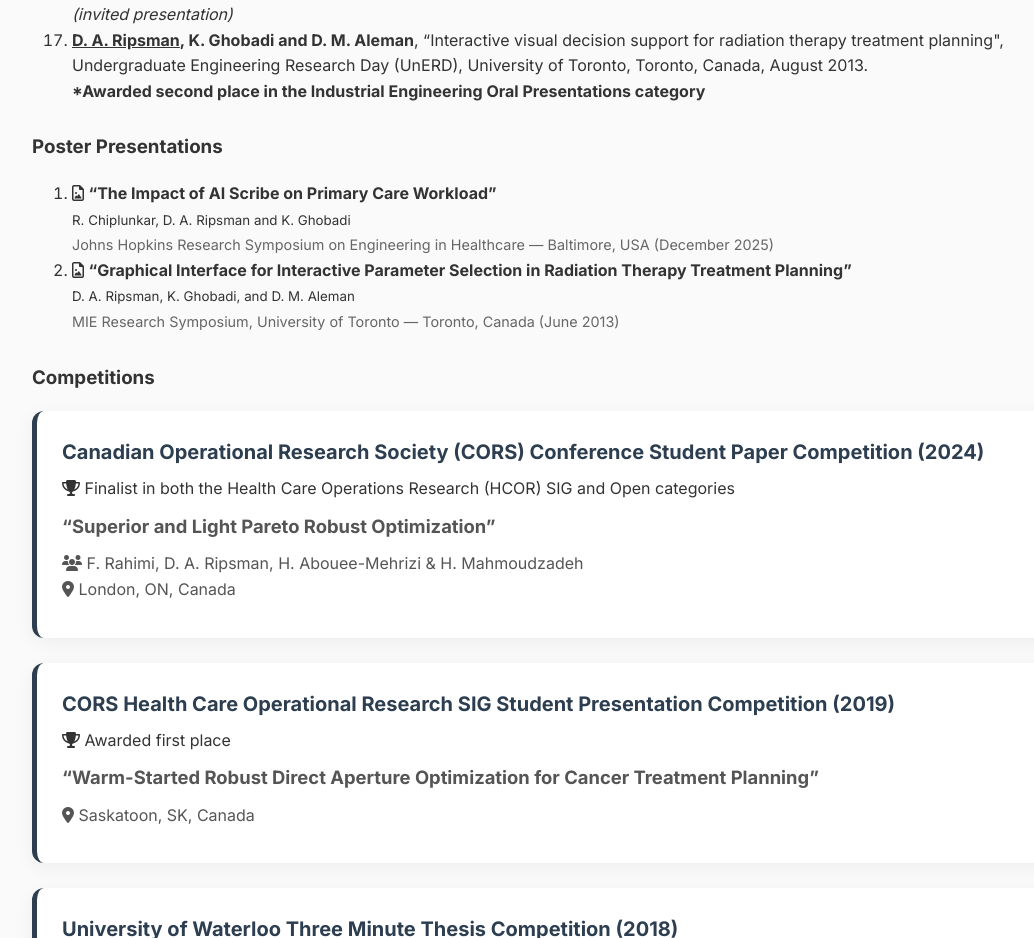
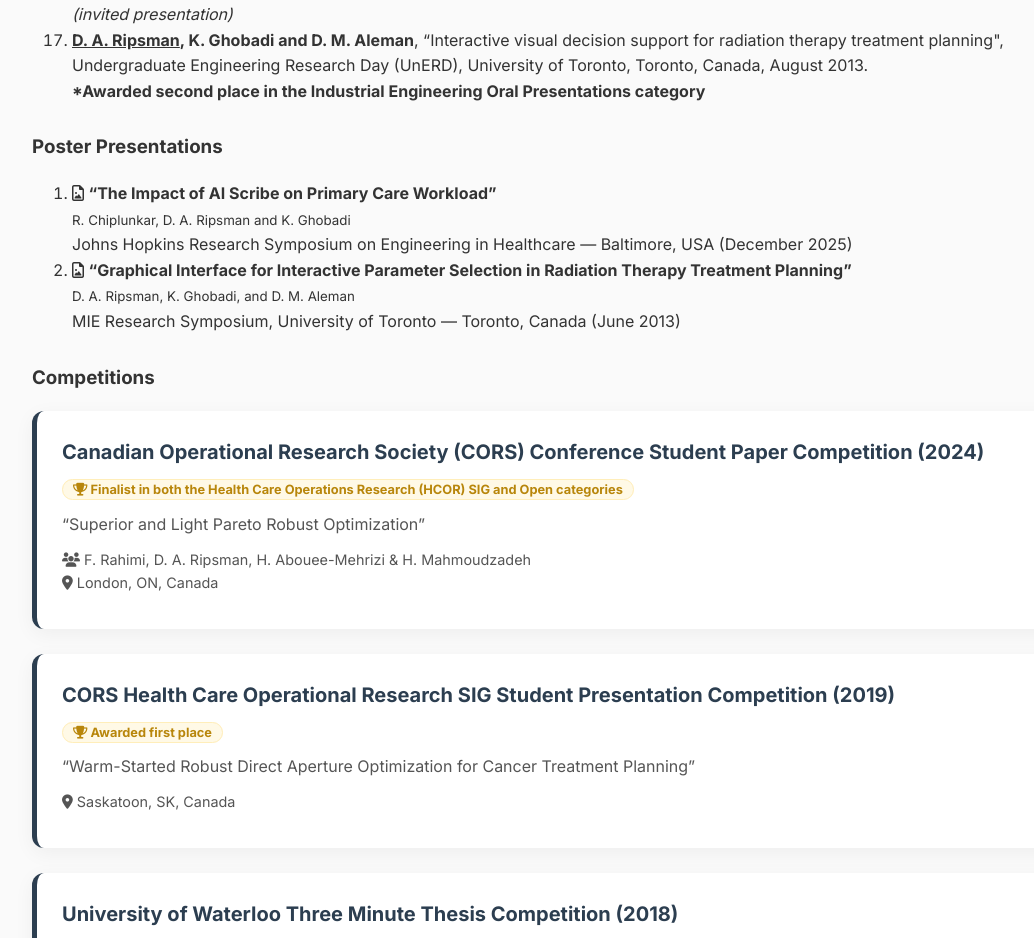
Before and after one commit to DaniRip/DaniRip.github.io, a Jekyll site: the page built from presentations.md, in a window 1280 px wide. Shown: the part 1410-2348 px from the top of the page, without its empty margins (78-1112 px from the left). Built offline with Jekyll 4.4.1, drawn with Linux system fonts in a browser that asks for light colours.

Commit message:
Update style.css

```diff
--- a/assets/css/style.css
+++ b/assets/css/style.css
@@ -266,15 +266,28 @@
     margin-bottom: 5px;
 }
 
-/* /* Video Responsive */
+/* Container for the Video Label and Frame */
+.video-section {
+    margin-top: 20px;
+    border-top: 1px solid #eee;
+    padding-top: 15px;
+}
+
+.video-label {
+    font-weight: 600;
+    font-size: 0.9rem;
+    color: #c4302b; /* YouTube Red */
+    margin-bottom: 10px;
+}
+
+/* Aspect Ratio Box to keep video from looking squashed */
 .video-container {
     position: relative;
-    padding-bottom: 56.25%; /* 16:9 */
+    padding-bottom: 56.25%; /* 16:9 Aspect Ratio */
     height: 0;
-    margin-bottom: 2rem;
-    background: #000;
+    overflow: hidden;
     border-radius: 8px;
-    overflow: hidden;
+    box-shadow: 0 4px 10px rgba(0,0,0,0.1);
 }
 
 .video-container iframe {
@@ -283,31 +296,23 @@
     left: 0;
     width: 100%;
     height: 100%;
-} */
-
-/* Styling the numbered lists to look like a CV */
-ol li {
-    margin-bottom: 15px;
-    padding-left: 10px;
-    line-height: 1.5;
 }
 
-/* The YouTube Button style */
-.video-btn {
-    display: inline-block;
-    margin-top: 10px;
-    background: #c4302b; /* YouTube Red */
-    color: white !important;
-    padding: 5px 12px;
-    border-radius: 4px;
-    font-size: 0.85rem;
-    text-decoration: none;
-    font-weight: 600;
+/* Small Badge for the Award inside the card */
+.award-badge-small {
+    background: #fff9e6;
+    color: #b8860b;
+    padding: 2px 10px;
+    border-radius: 20px;
+    font-size: 0.8rem;
+    font-weight: 700;
+    border: 1px solid #ffeeba;
 }
 
-.video-btn:hover {
-    background: #ff0000;
-}
+.comp-meta {
+    font-size: 0.9rem;
+    color: #666;
+    line-heigh
 
 .event-details {
     color: #666;
```
